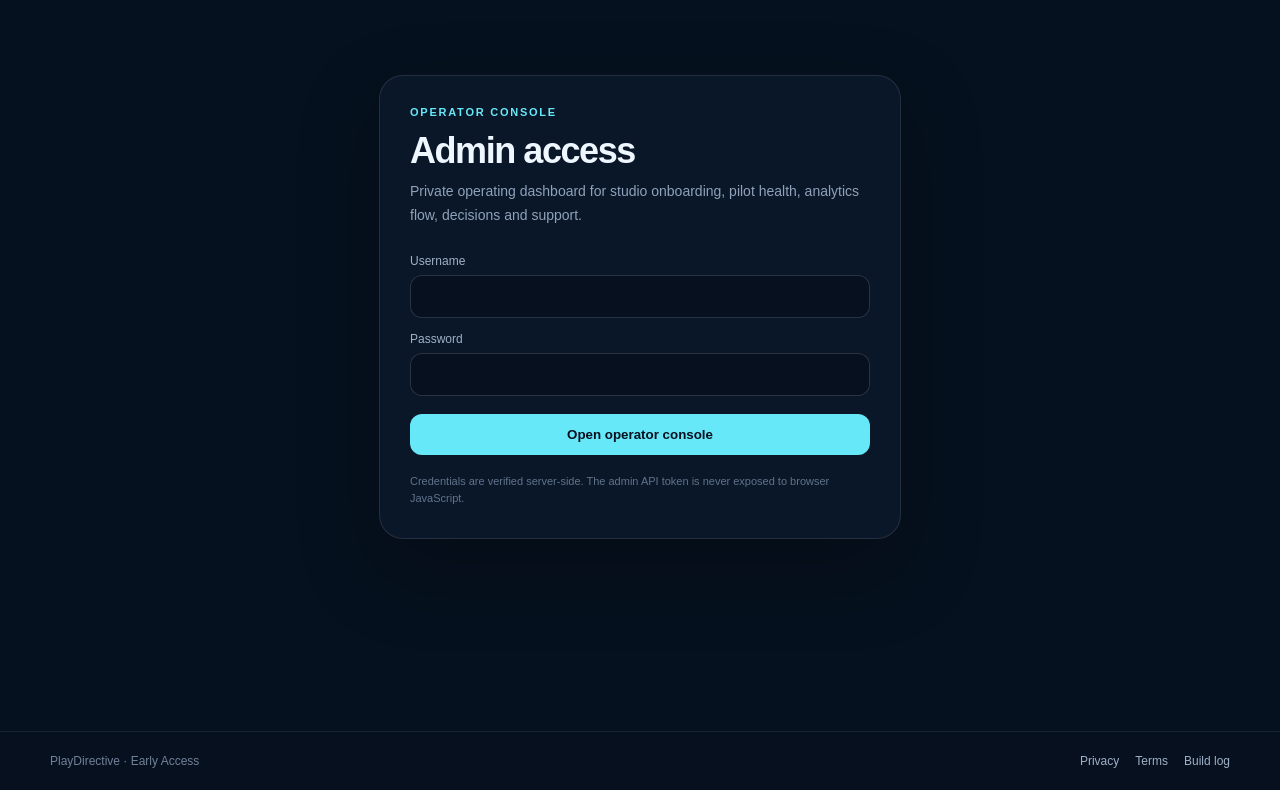
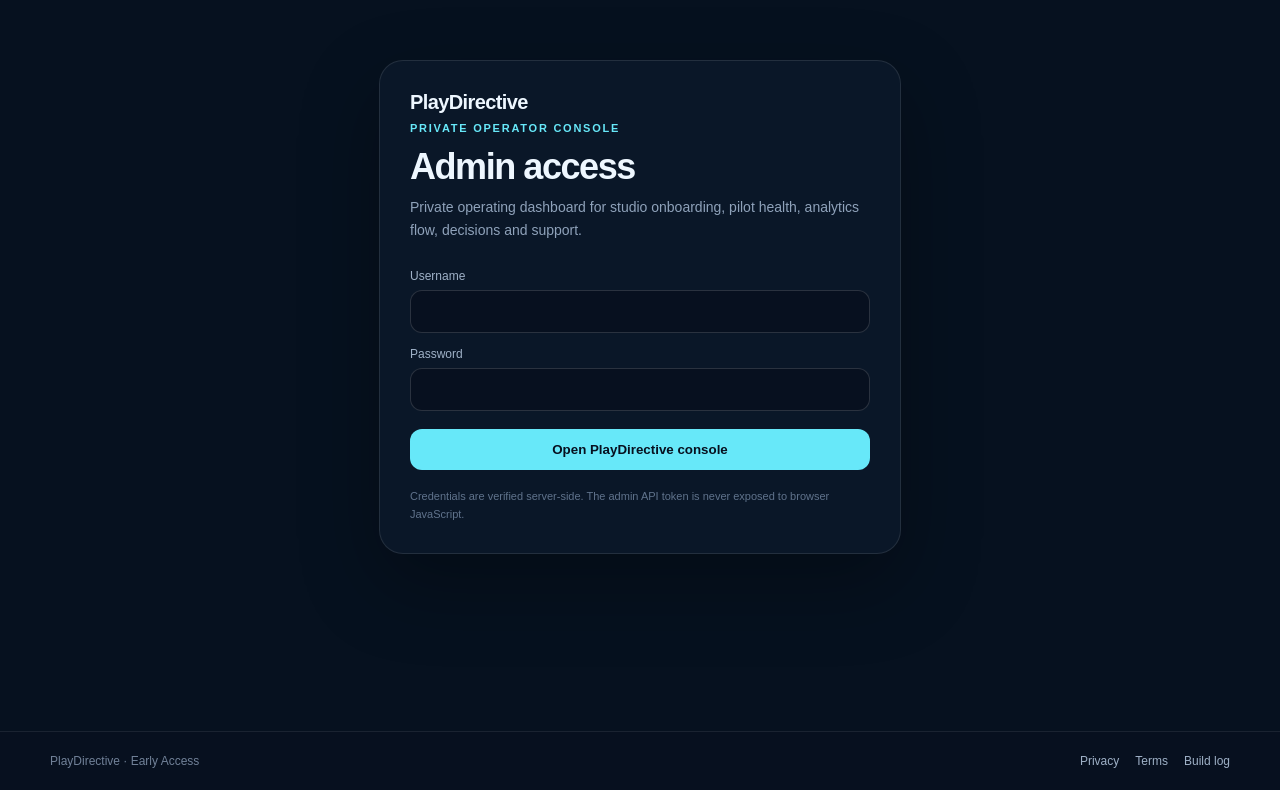
Before and after one commit to danielwauer-maker/roblox-decision-engine, a Next.js app in the folder apps/web/: page /admin/login in a window 1280 px wide. Shown: the part 117-907 px from the top of the page. Built offline with nearby package versions, Linux system fonts and the light colour scheme.

Commit message:
brand: polish PlayDirective admin login

```diff
--- a/apps/web/app/admin/login/page.tsx
+++ b/apps/web/app/admin/login/page.tsx
@@ -29,7 +29,8 @@
   return (
     <main style={{ minHeight: "100vh", background: "#06111f", color: "#eef7ff", display: "grid", placeItems: "center", padding: 24, fontFamily: "Arial, sans-serif" }}>
       <section style={{ width: "100%", maxWidth: 460, border: "1px solid rgba(255,255,255,.1)", background: "#0a1728", borderRadius: 24, padding: 30, boxShadow: "0 30px 80px rgba(0,0,0,.3)" }}>
-        <div style={{ color: "#67e8f9", fontSize: 11, fontWeight: 800, letterSpacing: ".16em", textTransform: "uppercase" }}>Operator Console</div>
+        <div style={{ fontWeight: 900, letterSpacing: "-.03em", fontSize: 20 }}>PlayDirective</div>
+        <div style={{ marginTop: 8, color: "#67e8f9", fontSize: 11, fontWeight: 800, letterSpacing: ".16em", textTransform: "uppercase" }}>Private Operator Console</div>
         <h1 style={{ margin: "12px 0 8px", fontSize: 36, letterSpacing: "-.04em" }}>Admin access</h1>
         <p style={{ margin: 0, color: "#8fa2ba", lineHeight: 1.7, fontSize: 14 }}>Private operating dashboard for studio onboarding, pilot health, analytics flow, decisions and support.</p>
         <form onSubmit={submit} style={{ marginTop: 26, display: "grid", gap: 14 }}>
@@ -42,7 +43,7 @@
             <input type="password" value={password} onChange={(event) => setPassword(event.target.value)} autoComplete="current-password" required style={{ border: "1px solid rgba(255,255,255,.14)", background: "#07101f", color: "#eef7ff", borderRadius: 12, padding: "13px 14px" }} />
           </label>
           {error && <div style={{ color: "#fda4af", fontSize: 13 }}>{error}</div>}
-          <button disabled={loading} style={{ marginTop: 4, background: "#67e8f9", color: "#07101f", border: 0, borderRadius: 12, padding: "13px 16px", fontWeight: 800, cursor: "pointer" }}>{loading ? "Signing in…" : "Open operator console"}</button>
+          <button disabled={loading} style={{ marginTop: 4, background: "#67e8f9", color: "#07101f", border: 0, borderRadius: 12, padding: "13px 16px", fontWeight: 800, cursor: "pointer" }}>{loading ? "Signing in…" : "Open PlayDirective console"}</button>
         </form>
         <p style={{ margin: "18px 0 0", color: "#60738c", fontSize: 11, lineHeight: 1.6 }}>Credentials are verified server-side. The admin API token is never exposed to browser JavaScript.</p>
       </section>
```
